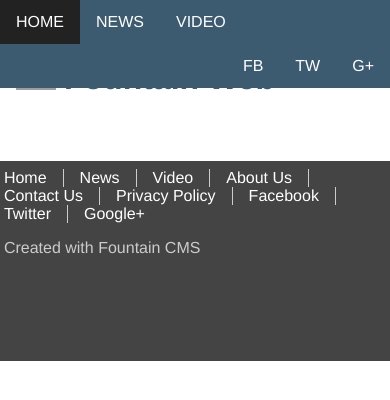
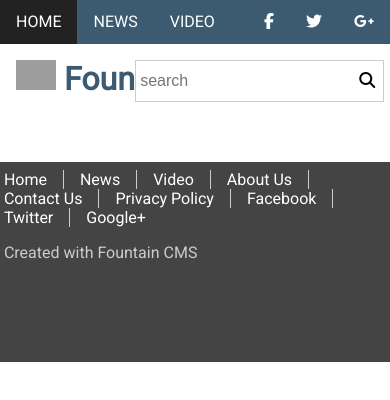
Before and after one commit to joshuamil/fountain-web, a React app: page / in a window 390 px wide. Built offline with nearby package versions, Linux system fonts and the light colour scheme; no server answers; grey boxes are pictures that could not be loaded.

Commit message:
Added some mobile, responsive styles

```diff
--- a/src/index.html
+++ b/src/index.html
@@ -5,6 +5,8 @@
   <title>Fountain - Web</title>
   <meta name="description" content="" />
   <meta name="viewport" content="width=device-width, initial-scale=1.0, maximum-scale=1.0, user-scalable=no" />
+  <link href="https://fonts.googleapis.com/css?family=Open+Sans+Condensed:300|Roboto:300,400" rel="stylesheet">
+  <script src="https://use.fontawesome.com/87fef59418.js"></script>
 </head>
 
 <body>
@@ -17,9 +19,9 @@
     </ul>
 
     <ul class="nav-right">
-      <li><a href="#">FB</a></li>
-      <li><a href="#">TW</a></li>
-      <li><a href="#">G+</a></li>
+      <li><a href="#"><i class="fa fa-facebook"></i></a></li>
+      <li><a href="#"><i class="fa fa-twitter"></i></a></li>
+      <li><a href="#"><i class="fa fa-google-plus"></i></a></li>
     </ul>
   </nav>
 
@@ -27,6 +29,13 @@
     <img src="assets/images/logo.png" class="logo" alt="Fountain" />
     <h1>Fountain Web</h1>
   </header>
+
+  <div class="search" role="search">
+    <form>
+      <input type="text" name="search" id="search" placeholder="search" />
+      <button type="submit" aria-label="Do search" class="icon"><i class="fa fa-search"></i></button>
+    </form>
+  </div>
 
   <main class="content" role="main">
 
--- a/src/sass/base/base.scss
+++ b/src/sass/base/base.scss
@@ -1,5 +1,5 @@
 html, body {
-  font-family: Helvetica, Arial, sans-serif;
+  font-family: 'Roboto', sans-serif;
   font-size: 100%;
   margin: 0;
   padding: 0;
--- /dev/null
+++ b/src/sass/base/form.scss
@@ -0,0 +1,38 @@
+form {
+  margin: 0;
+  padding: 0;
+}
+
+input[type=text],
+input[type=password],
+input[type=email],
+input[type=month],
+input[type=week],
+input[type=number],
+input[type=range],
+input[type=tel],
+input[type=url],
+input[type=date],
+input[type=datetime],
+input[type=datetime-local],
+textarea {
+  border: 1px solid #ccc;
+  font-size: 1em;
+  padding: .25em;
+  margin: 0;
+}
+
+button {
+  background-color: #ccc;
+  border: 1px solid #ccc;
+  border-radius: 0;
+  cursor: pointer;
+  font-size: 1em;
+  margin: 0;
+  padding: .25em 1em;
+
+  &.icon {
+    padding: .25em .5em;
+  }
+
+}
--- a/src/sass/base/nav.scss
+++ b/src/sass/base/nav.scss
@@ -1,4 +1,5 @@
 nav{
+  z-index: 999;
 
   &.primary {
     background-color: rgb(60, 90, 112);
--- /dev/null
+++ b/src/sass/base/search.scss
@@ -0,0 +1,31 @@
+.search {
+  margin: 0;
+  padding: 0;
+  position: absolute;
+  top: 60px;
+  right: 1.5%;
+
+  input {
+    border-right: 0;
+    cursor: pointer;
+    float: left;
+    line-height: 2em;
+
+    &:focus,
+    &:hover {
+      border: 1px solid #ccc;
+      border-right: 0;
+      width: 400px;
+      outline-width: 0;
+      outline: none;
+    }
+
+  }
+
+  button {
+    border-left: 0;
+    background-color: #fff;
+    line-height: 2em;
+  }
+
+}
--- a/src/sass/home.scss
+++ b/src/sass/home.scss
@@ -1,5 +1,7 @@
 @import 'base/base.scss';
 @import 'base/nav.scss';
+@import 'base/form.scss';
 @import 'base/header.scss';
+@import 'base/search.scss';
 @import 'tiles/tiles.scss';
 @import 'base/footer.scss';
--- a/src/sass/tiles/tiles.scss
+++ b/src/sass/tiles/tiles.scss
@@ -2,7 +2,7 @@ main {
 
   &.content {
     clear: both;
-    margin: 2em 1em;
+    margin: 2em 0 2em 1em;
     overflow: hidden;
 
     section {
@@ -58,7 +58,8 @@ main {
           }
 
           h2 {
-            font-weight: normal;
+            font-family: 'Open Sans Condensed', sans-serif;
+            font-weight: 300;
             margin: 0;
             padding: 0;
           }
@@ -86,3 +87,24 @@ main {
   }
 
 }
+
+
+@media only screen and (max-width: 768px) {
+  main {
+    &.content {
+      section {
+        width: 98%;
+        &:first-child {
+          width: 98%;
+          article {
+            height: 400px;
+            margin-right: 0;
+          }
+        }
+        article {
+          margin-right: 0;
+        }
+      }
+    }
+  }
+}
```
